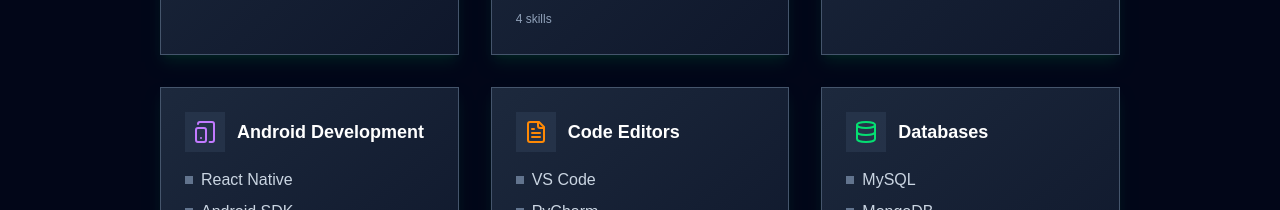
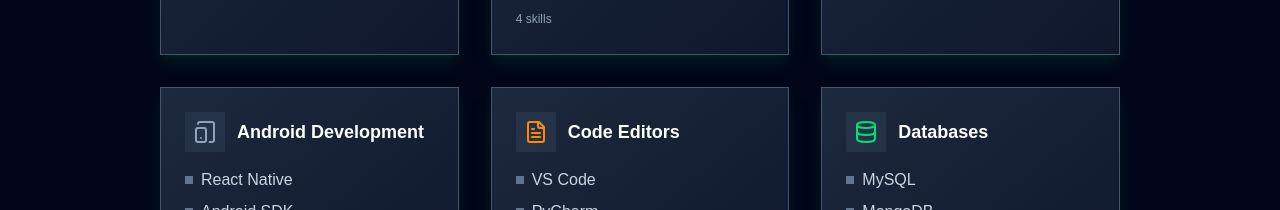
Before and after one commit to monsurcodes/monsur.is-a.dev, a Next.js app: page / in a window 1280 px wide. Shown: the part 1340-1550 px from the top of the page. Built offline with nearby package versions, Linux system fonts and the light colour scheme; no server answers.

Commit message:
refactor: update color for Android Development category in Skills component

```diff
--- a/src/components/home_components/Skills.js
+++ b/src/components/home_components/Skills.js
@@ -24,7 +24,7 @@
       title: "Android Development",
       icon: TabletSmartphone,
       skills: ["React Native", "Android SDK"],
-      color: "text-purple-400",
+      color: "text-slate-400",
     },
     {
       title: "Code Editors",
```
